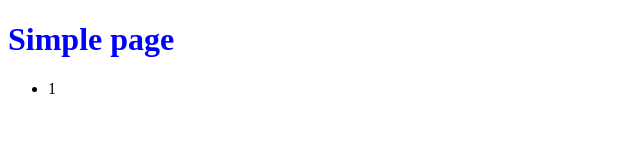
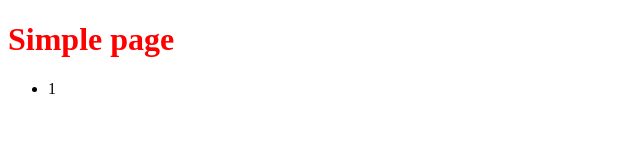
Before and after one commit to priyadharshinirk/Main_repository, a plain HTML site: page index.html in a window 1280 px wide. Shown: the whole page, without its empty margins (0-640 px from the left). Drawn offline with Linux system fonts and the light colour scheme.

Commit message:
added line item 1 and changed h1 color to red

```diff
--- a/index.html
+++ b/index.html
@@ -3,7 +3,7 @@
 	<head><title>Simple web page</title>
 	</head>
 	<body>
-		<h1 style="color:blue;">Simple page</h1>
+		<h1 style="color:red;">Simple page</h1>
 		<ul>
 			<li>1</li>
 		</ul>
```
